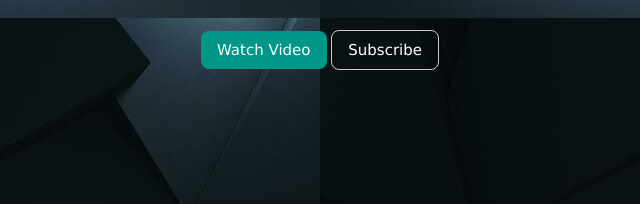
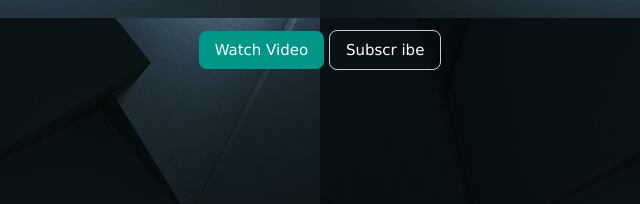
Before and after one commit to Uwumugisha/w3-css, a plain HTML site: page w3-web.html in a window 1280 px wide. Shown: the part 382-586 px from the top of the page, 320-960 px from the left. Drawn offline with nearby package versions, Linux system fonts and the light colour scheme.

Commit message:
testing how to track changes with git commands

```diff
--- a/w3-web.html
+++ b/w3-web.html
@@ -25,7 +25,7 @@
         </div>
         <div class="w3-container w3-center w3-margin-top ">
             <button class="w3-button w3-teal w3-hover-sand w3-round-large">Watch Video</button>
-            <button class="w3-button w3-hover-blue w3-border w3-border- w3-round-large w3-text-white ">Subscribe</button>
+            <button class="w3-button w3-hover-blue w3-border w3-border- w3-round-large w3-text-white ">Subscr ibe</button>
         </div>
       </section>
 
```
